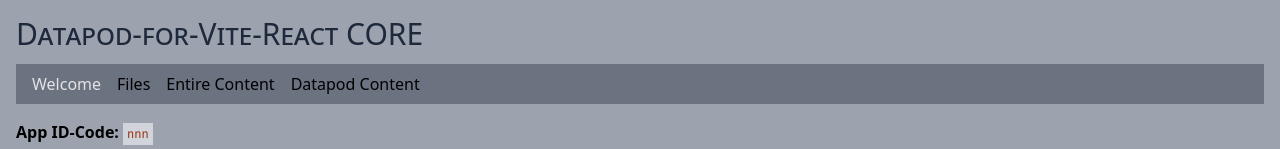
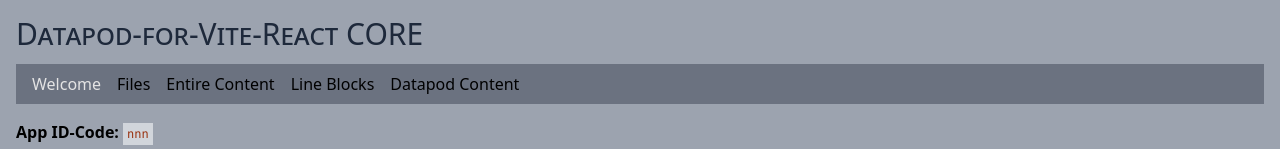
Before and after one commit to Underground-Learning-Club/datapod-for-vite-react, a React (Vite) app: page /welcome in a window 1280 px wide. Shown: the top 149 px of the page. Built offline with nearby package versions, Linux system fonts and the light colour scheme; no server answers.

Commit message:
line blocks page in

```diff
--- a/src/components/Nav.tsx
+++ b/src/components/Nav.tsx
@@ -6,6 +6,7 @@ export const Nav = () => {
 			<li><NavLink to="/welcome">Welcome</NavLink></li>
 			<li><NavLink to="/files">Files</NavLink></li>
 			<li><NavLink to="/entire-content">Entire Content</NavLink></li>
+			<li><NavLink to="/line-blocks">Line Blocks</NavLink></li>
 			<li><NavLink to="/datapod-content">Datapod Content</NavLink></li>
 		</ul>
 	</nav>;
--- a/src/main.tsx
+++ b/src/main.tsx
@@ -12,6 +12,7 @@ import { AppProvider } from "./AppContext.tsx";
 import { PageFiles } from "./pages/PageFiles.tsx";
 import { PageEntireContent } from "./pages/PageEntireContent.tsx";
 import { PageDatapodContent } from "./pages/PageDatapodContent.tsx";
+import { PageLineBlocks } from "./pages/PageLineBlocks.tsx";
 
 const router = createBrowserRouter([
 	{
@@ -32,6 +33,10 @@ const router = createBrowserRouter([
 				element: <PageEntireContent />,
 			},
 			{
+				path: "line-blocks",
+				element: <PageLineBlocks />,
+			},
+			{
 				path: "datapod-content",
 				element: <PageDatapodContent />,
 			},
--- /dev/null
+++ b/src/pages/PageLineBlocks.tsx
@@ -0,0 +1,12 @@
+import { useContext } from "react";
+import { AppContext } from "../AppContext";
+
+export const PageLineBlocks = () => {
+	const { appData } = useContext(AppContext);
+
+	return (
+		<>
+			<p>line blocks page: {appData.appIdCode}</p>
+		</>
+	);
+};
```
Also changed, not shown: dev/notes.txt.
